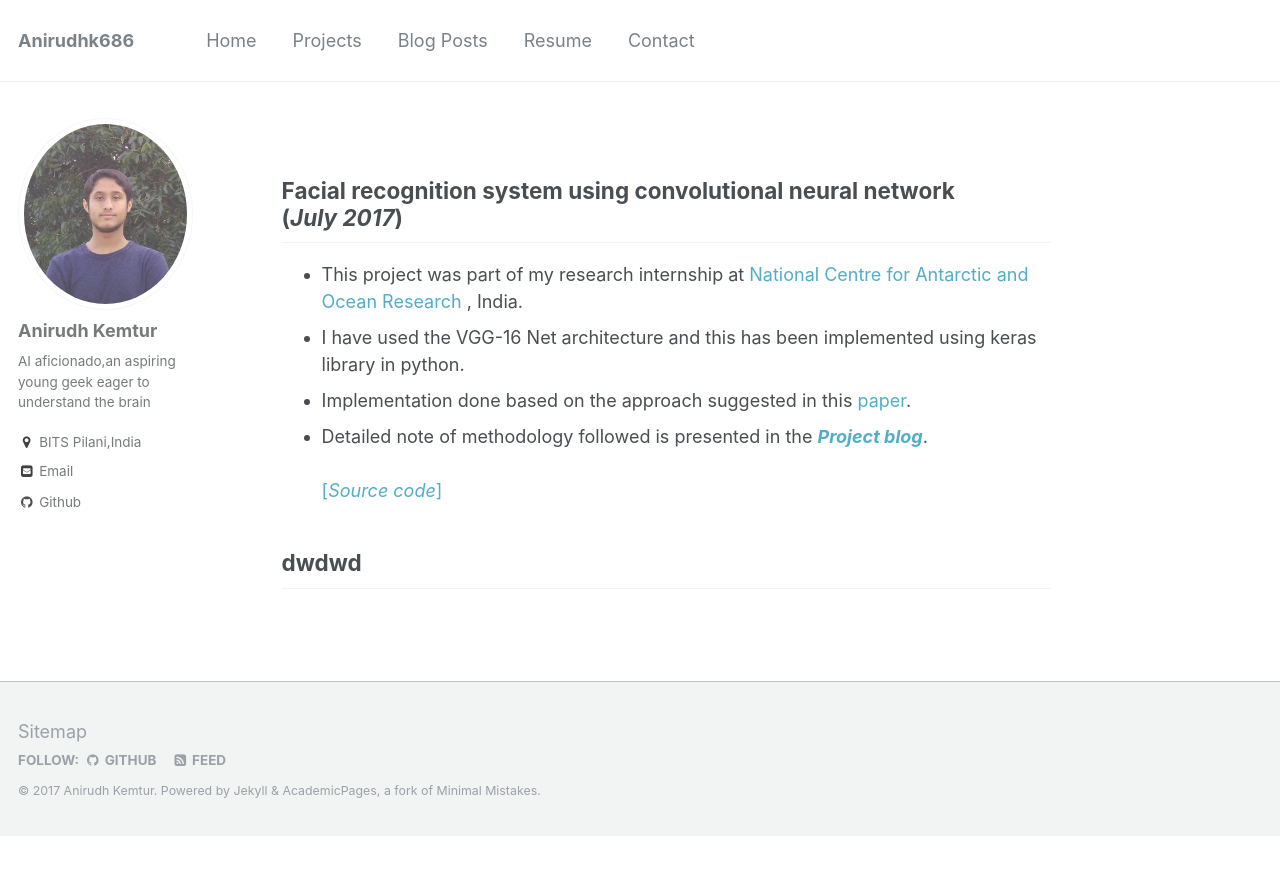
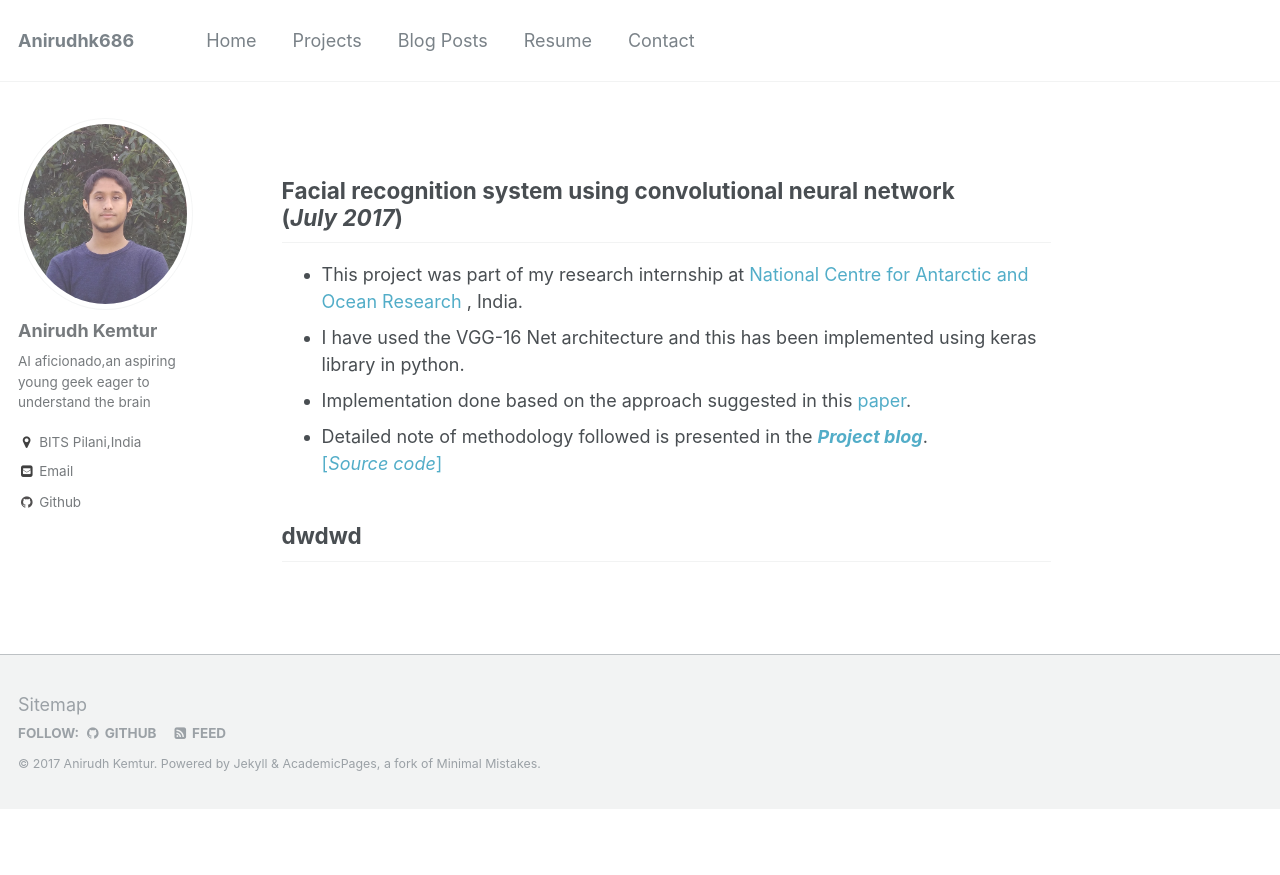
Before and after one commit to anirudhk686/anirudhk686.github.io, a Jekyll site: the page built from _pages/projects.md, in a window 1280 px wide. Shown: the top 875 px of the page. Built offline with Jekyll 4.4.1, drawn with Linux system fonts in a browser that asks for light colours.

```diff
--- a/_pages/projects.md
+++ b/_pages/projects.md
@@ -10,7 +10,7 @@ redirect_from:
 * This project was part of my research internship at [National Centre for Antarctic and Ocean Research](http://www.ncaor.gov.in/) , India.
 * I have used the VGG-16 Net architecture and this has been implemented using keras library in python.
 * Implementation done based on the approach suggested in this [paper](http://www.robots.ox.ac.uk/~vgg/publications/2015/Parkhi15/parkhi15.pdf).
-* Detailed note of methodology followed is presented in the [**_Project blog_**](https://anirudhk686.github.io/facial_recognition/).<br><br>
+* Detailed note of methodology followed is presented in the [**_Project blog_**](https://anirudhk686.github.io/facial_recognition/).<br>
 [[_Source code_]](https://github.com/anirudhk686/facial_recognition)
 
 ## dwdwd
```
